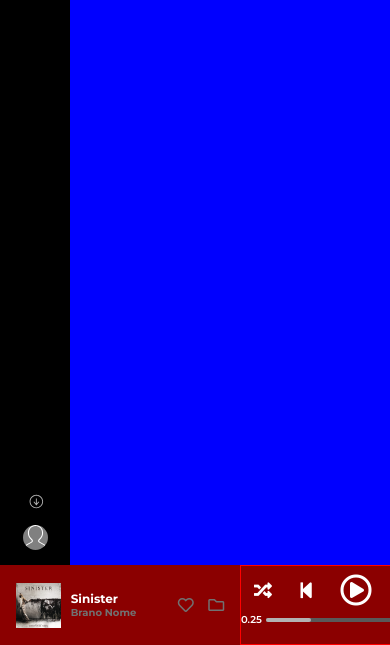
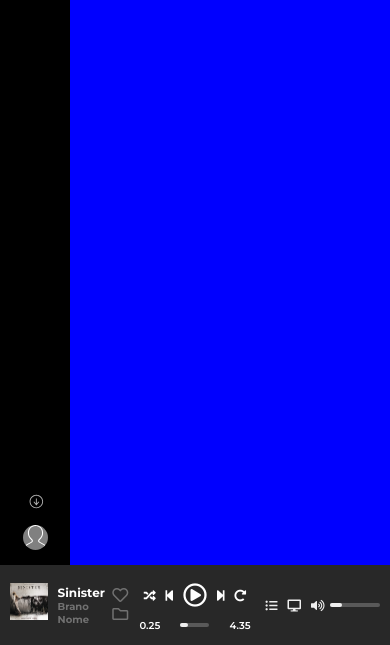
Before and after one commit to enricopaol/html-css-spotifyweb, a plain HTML site: page index.html in a window 390 px wide. Shown: the part 199-844 px from the top of the page. Drawn offline with Linux system fonts and the light colour scheme.

Commit message:
Footer Responsiveç

```diff
--- a/css/style.css
+++ b/css/style.css
@@ -42,6 +42,44 @@ nav .nav-wrapper-xs {
     height: 100%;
     display: flex;
 }
+
+.bar {
+    height: 4px;
+    background-color: #595959;
+    border-radius: 4px;
+    position: relative;
+    cursor: pointer;
+}
+
+.bar > .progressive-bar {
+    height: 100%;
+    background-color: #efefef;
+    border-radius: 4px;
+    position:absolute;
+    top:0;
+    left:0;
+    cursor:pointer;
+}
+
+.progressive-bar::after {
+    content:'';
+    height: 12px;
+    width: 12px;
+    background-color: #e0dcdc;
+    border-radius: 50%;
+    display: none;
+    position:absolute;
+    right:0;
+    top:0;
+    transform: translate(50%, -38%);
+}
+.bar:hover .progressive-bar::after{
+    display: inline-block;
+}
+.bar:hover .progressive-bar {
+    background-color: #adff2f;
+}
+
 /* END COMMON */
 
 /* MAIN */
@@ -259,9 +297,7 @@ nav .nav-icon-list img {
 footer {
     height: 80px;
     overflow: hidden;
-
-    /* TEST */
-    background-color: aquamarine;
+    background-color: #282828;
 }
 
 .footer-wrapper{
@@ -274,16 +310,16 @@ footer {
 /* Now Playing */
 .now-playing {
     height: 100%;
+    padding: 0 10px;
 
     /* TEST */
-    background-color:darkred;
     width: 240px;
-    flex-shrink:0;
+    /* flex-shrink:0; */
 
 }
 
 .now-playing > .flex-container {
-    justify-content: space-around;
+    justify-content: space-between;
     align-items: center;
 }
 
@@ -320,10 +356,10 @@ footer {
     color:white;
 }
 
-
 .now-playing .brano-icons a  {
     color: #717171;
     margin-left: 10px;
+    font-size: 16px;
 }
 .now-playing .brano-icons a:hover {
     color:white;
@@ -333,17 +369,12 @@ footer {
 /* Player */
 .player {
     height: 100%;
-    padding: 10px 0;
-
-    /* TEST */
-    background-color:darkred;
-    width: 400px;
-    border: 1px solid red;
+    padding: 15px 10px 5px;
+    width: 40%;
 }
 
 .player-buttons {
-    width: 65%;
-    min-width: 230px;
+    max-width: 250px;
     margin: auto;
     height: 50%;
     color: white;
@@ -360,7 +391,7 @@ footer {
     font-weight: 500;
 }
 .player-buttons a.play {
-    font-size: 32px;
+    font-size: 30px;
 }
 .player-buttons a.play:hover {
     transform: scale(1.1);
@@ -380,54 +411,45 @@ footer {
 
 .player-bar .bar {
     width: 78%;
-    margin: auto;
-    height: 4px;
-    background-color: #595959;
-    border-radius: 4px;
-    position: relative;
-    cursor: pointer;
+    margin: 10px 20px;
 }
 
 .player-bar .bar > .progressive-bar {
     width: 25%;
-    height: 100%;
-    background-color: #b3b3b3;
-    border-radius: 4px;
-    position:absolute;
-    top:0;
-    left:0;
-    cursor:pointer;
 }
-.player-bar .bar > .progressive-bar::after {
-    content:'';
-    height: 12px;
-    width: 12px;
-    background-color: #b3b3b3;
-    border-radius: 50%;
-    display: none;
-    position:absolute;
-    right:0;
-    top:0;
-    transform: translate(50%, -38%);
-}
-.player-bar .bar:hover .progressive-bar::after{
-    display: inline-block;
-}
-.player-bar .bar:hover .progressive-bar {
-    background-color: #adff2f;
-}
+
 
 
 /* Settings */
 .settings {
     height: 100%;
+    padding-right: 10px;
 
     /* TEST */
-    background-color: #fff;
     width: 240px;
-    flex-shrink:0;
+    /* flex-shrink:0; */
 }
 
+.settings > .flex-container {
+    align-items: center;
+}
+
+.settings a {
+    color: #efefef;
+    margin-right: 15px;
+    font-size: 16px;
+}
+.settings a:hover {
+    color:white;
+}
+
+.settings .bar {
+    width: 50%;
+    margin:auto;
+}
+.settings .bar > .progressive-bar {
+    width: 25%;
+}
 
 /* FINE FOOTER */
 
@@ -462,6 +484,21 @@ footer {
 
 
 /* MEDIA QUERIES */
+
+/* TABLET */
+@media all and (max-width: 768px) {
+    .player-buttons a.play {
+        font-size: 24px;
+    }
+    .player-buttons a {
+        font-size: 12px;
+    }
+
+    .settings a {
+        font-size:12px;
+        margin: 5px;
+    }
+}
 
 /* SMARTPHONE */
 @media all and (max-width: 468px) {
@@ -532,6 +569,18 @@ footer {
         width: calc( 100% - 70px );
     }
 
+    /* Footer */
+    .now-playing {
+        padding-right:0;
+    }
+    .now-playing .brano-icons a {
+        margin-left:0;
+    }
+
+    .player {
+        width: 60%;
+    }
+
     /* Element Fixed */
     .fixed-element {
         width: calc( 100% - 70px );
--- a/index.html
+++ b/index.html
@@ -211,7 +211,14 @@
 
                 <!-- Settings -->
                 <div class="settings">
+                    <div class="flex-container">
 
+                        <a href="#"><i class="fas fa-list-ul"></i></a>
+                        <a href="#"><i class="fas fa-desktop"></i></a>
+                        <a href="#"><i class="fas fa-volume-up"></i></a>
+                        <span class="bar"><span class="progressive-bar"></span></span>
+
+                    </div>
                 </div>
 
             </div>
```
